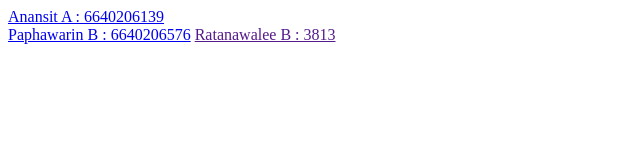
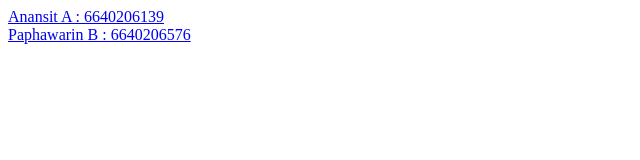
Before and after one commit to GeorGie0747/LAB3-2, a plain HTML site: page index.html in a window 1280 px wide. Shown: the whole page, without its empty margins (0-640 px from the left). Drawn offline with Linux system fonts and the light colour scheme.

Commit message:
Update index.html

```diff
--- a/index.html
+++ b/index.html
@@ -12,7 +12,8 @@
 
     <a href="/A.html">Anansit A : 6640206139</a><br>
     <a href="/B.html"> Paphawarin B : 6640206576</a>
-    <a href=""> Ratanawalee B : 3813</a>
+
+
 </body>
 
 </html>
```
